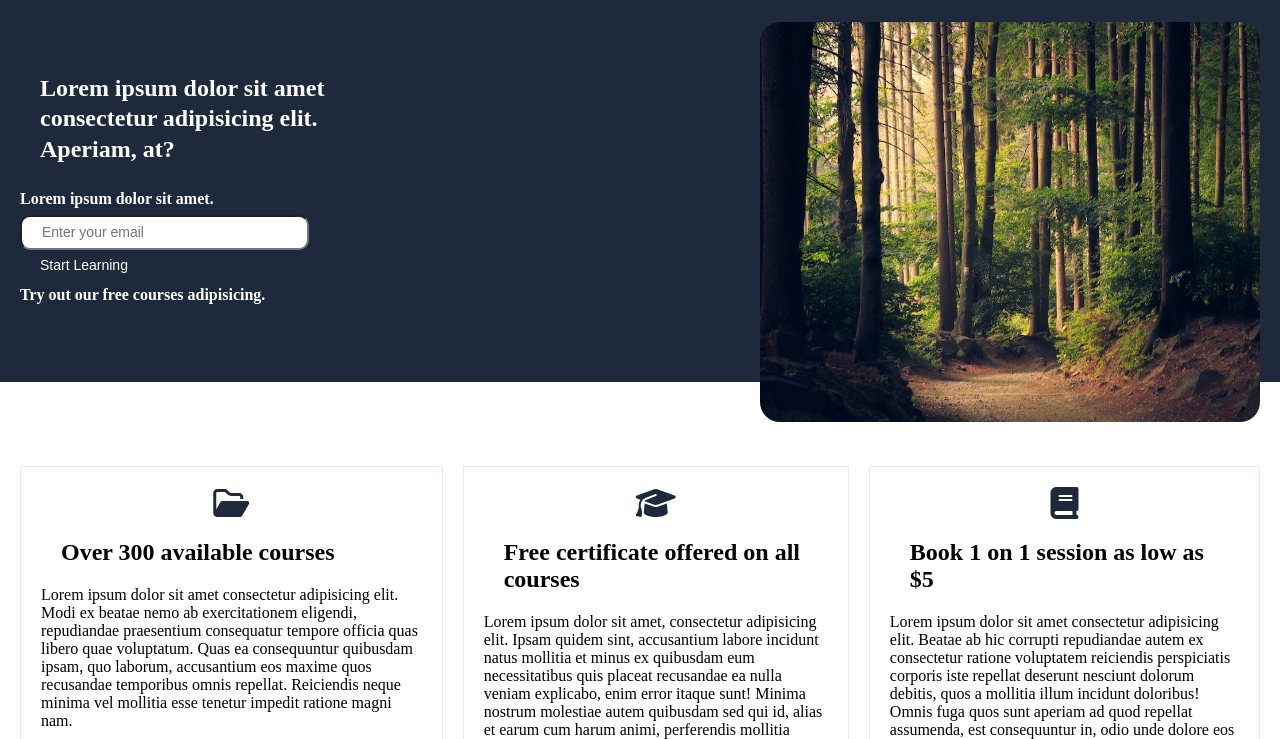
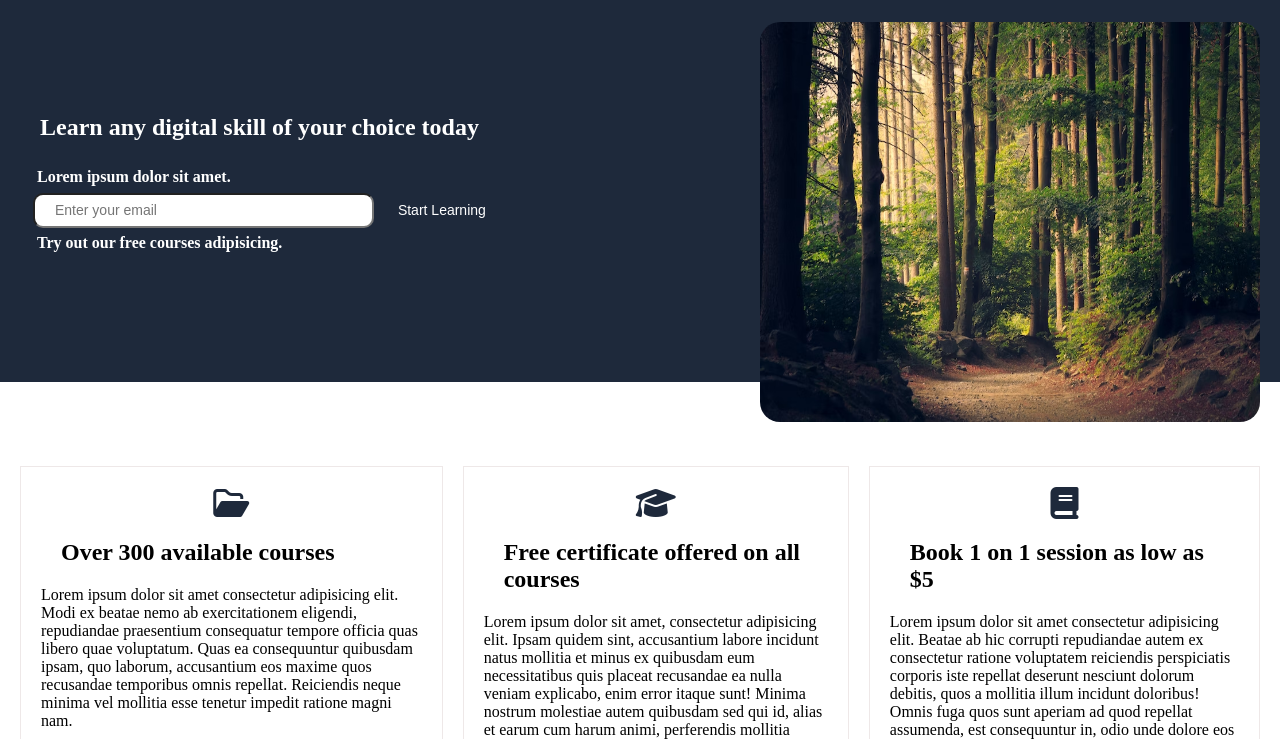
Before and after one commit to pdhakal906/sample-website-with-grid-and-flex, a plain HTML site: page index.html in a window 1280 px wide. Shown: the part 61-800 px from the top of the page. Drawn offline with Linux system fonts and the light colour scheme; a web font is replaced by a local one.

Commit message:
final commit

```diff
--- a/index.html
+++ b/index.html
@@ -95,9 +95,17 @@
     }
 
     .dis-info {
-      margin-top: 7.5%;
+      padding-top: 70px;
+      width: 500px;
+      line-height: 1.9rem;
+    }
 
-      line-height: 1.9rem;
+    .dis-info h4 {
+      padding-left: 17px;
+    }
+
+    .dis-info form {
+      padding-left: 13px;
     }
 
     img {
@@ -240,7 +248,7 @@
 
     <div class="display-section">
       <div class="dis-info">
-        <h2>Lorem ipsum dolor sit amet consectetur adipisicing elit. Aperiam, at?</h2>
+        <h2>Learn any digital skill of your choice today</h2>
         <h4>Lorem ipsum dolor sit amet.</h4>
         <form action="">
           <input type="text" placeholder="Enter your email">
@@ -249,9 +257,9 @@
         <h4>Try out our free courses adipisicing.</h4>
 
       </div>
-      <div class="dis-img">
-        <img width="500px" height="400px" src="image2.avif" alt="">
-      </div>
+
+      <img width="500px" height="400px" src="image2.avif" alt="">
+
     </div>
     <div class="features">
       <div class="card">
```
